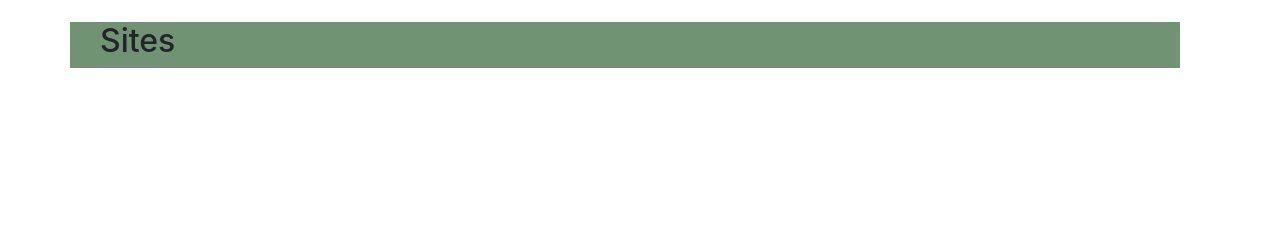
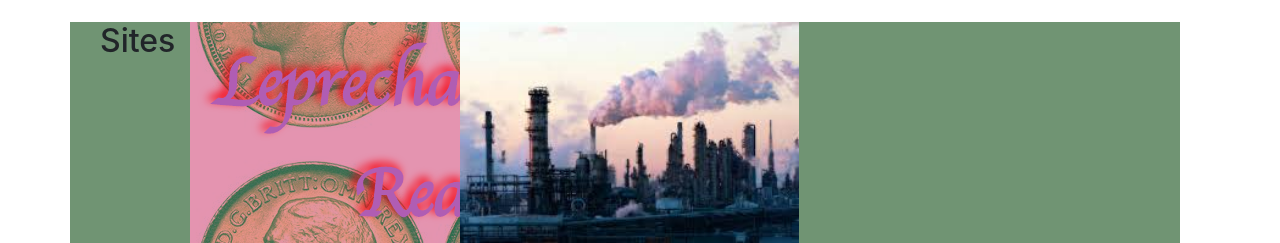
Before and after one commit to JPForman/portfolio, a plain HTML site: page index.html in a window 1280 px wide. Shown: the part 1139-1382 px from the top of the page. Before the commit the page ends 1207 px from the top, so only its background shows below. Drawn offline with nearby package versions, Linux system fonts and the light colour scheme.

Commit message:
add links to websites as images inside the grid

```diff
--- a/css/styles.css
+++ b/css/styles.css
@@ -2,7 +2,7 @@
   font-size: 60px;
 }
 
-.grey {
+.greeny {
   background-color: #709473;
 }
 
--- a/index.html
+++ b/index.html
@@ -13,30 +13,38 @@
       <div class="row">
         <h1 class="htitle">Joshua Forman <span class="tinybigs">M.A.M.Ed.</span></h1>
       </div>
+
       <div class="row">
         <div class="col-2">
           <img src="img/bigSur.jpg" alt="BigSur" height="200px">
         </div>
-        <div class="col-10 grey">
+        <div class="col-10 greeny">
           <div>
             <h2 class="right" width="100%">Some Things I Have Done</h2>
           </div>
         </div>
       </div>
       <br>
+
       <div class="row">
         <div class="col-12">
         <img src="img/wideMe.jpg" alt="Wide Sunset" width="100%">
         </div>
       </div>
       <br>
-      <div height="200px" class="row grey container" >
+
+      <div class="row greeny container">
         <div class="col-1">
           <h2>Sites</h2>
         </div>
-        <div class="col-11">
+        <div class="col-3">
+          <a href="https://jpforman.github.io/bestwebsite/"><img src="img/leprechans.png" alt="Leprachan page"></a>
+        </div>
+        <div class="col-8">
+          <img src="img/garysmoke.jpeg" alt="Gary Smoke Stack" height="100%">
         </div>
       </div>
+
     </div>
   </body>
 </html>
```
Also changed, not shown: img/GarySmoke.jpeg (added), img/leprechans.png (added).
